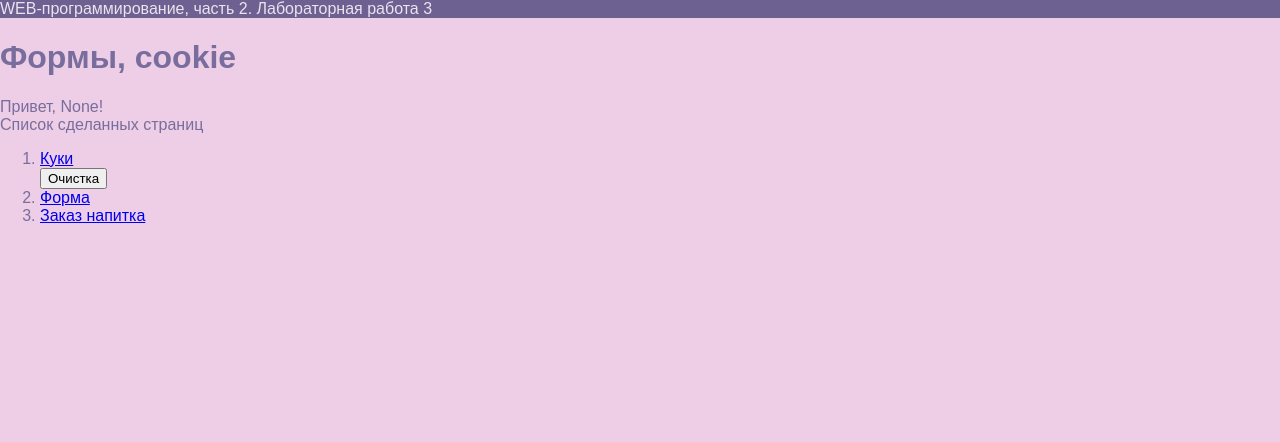
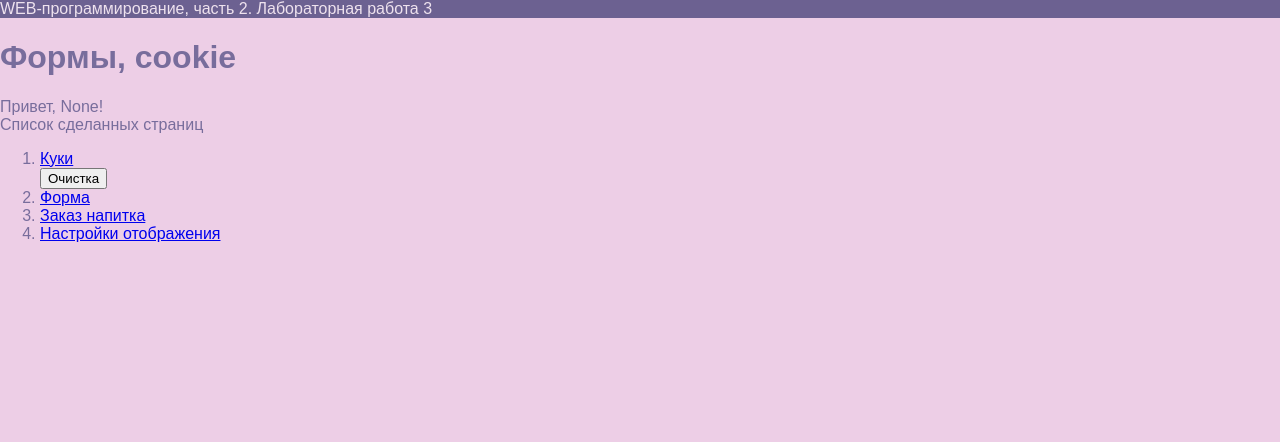
Before and after one commit to jeuridin/web-back-labs, a Flask app: page /lab3/ in a window 1280 px wide. Shown: the top 442 px of the page. Run offline with Flask 3, Linux system fonts and the light colour scheme.

Commit message:
Настройки отображения

```diff
--- a/lab3.py
+++ b/lab3.py
@@ -67,3 +67,26 @@ def pay():
 def success():
     price = request.args.get('price', 0)
     return render_template('lab3/success.html', price=price)
+
+
+@lab3.route('/lab3/settings')
+def settings():
+    color = request.args.get('color')
+    bg_color = request.args.get('bg_color')
+    font_size = request.args.get('font_size')
+    font_family = request.args.get('font_family')
+    if any([color, bg_color, font_size]):
+        resp = make_response(redirect('/lab3/settings'))
+        if color:
+            resp.set_cookie('color', color)
+        if bg_color:
+            resp.set_cookie('bg_color', bg_color)
+        if font_size:
+            resp.set_cookie('font_size', font_size)
+        if font_family:
+            resp.set_cookie('font_family', font_family)
+        return resp
+    color = request.cookies.get('color')
+    bg_color = request.cookies.get('bg_color')
+    resp = make_response(render_template('lab3/settings.html', color=color, bg_color=bg_color, font_size=font_size, font_family=font_family))
+    return resp
--- a/templates/base.html
+++ b/templates/base.html
@@ -9,6 +9,22 @@
     <link rel="icon" href="{{ url_for('static', filename='../favicon-32x32.png') }}">
     <link rel="icon" href="{{ url_for('static', filename='../favicon.ico') }}">
     {% block style %}{% endblock %}
+    <style>
+        body {
+            {% if request.cookies.get('color') %}
+            color: {{ request.cookies.get('color')}};
+            {% endif %}
+            {% if request.cookies.get('bg_color') %}
+            background-color: {{ request.cookies.get('bg_color')}};
+            {% endif %}
+            {% if request.cookies.get('font_size') %}
+            font-size: {{ request.cookies.get('font_size') }}px;
+            {% endif %}
+            {% if request.cookies.get('font_family') %}
+            font-family: {{ request.cookies.get('font_family') }};
+            {% endif %}
+        }
+    </style>
 </head>
 <body>
     <header>
--- a/templates/lab3/lab3.html
+++ b/templates/lab3/lab3.html
@@ -15,5 +15,6 @@
     </form>
         <li><a href="/lab3/form1">Форма</a></li>
         <li><a href="/lab3/order">Заказ напитка</a></li>
+        <li><a href="/lab3/settings">Настройки отображения</a></li>
     </ol>
 {% endblock %}
```
Also changed, not shown: templates/lab3/settings.html (added, +22 -0 lines).
